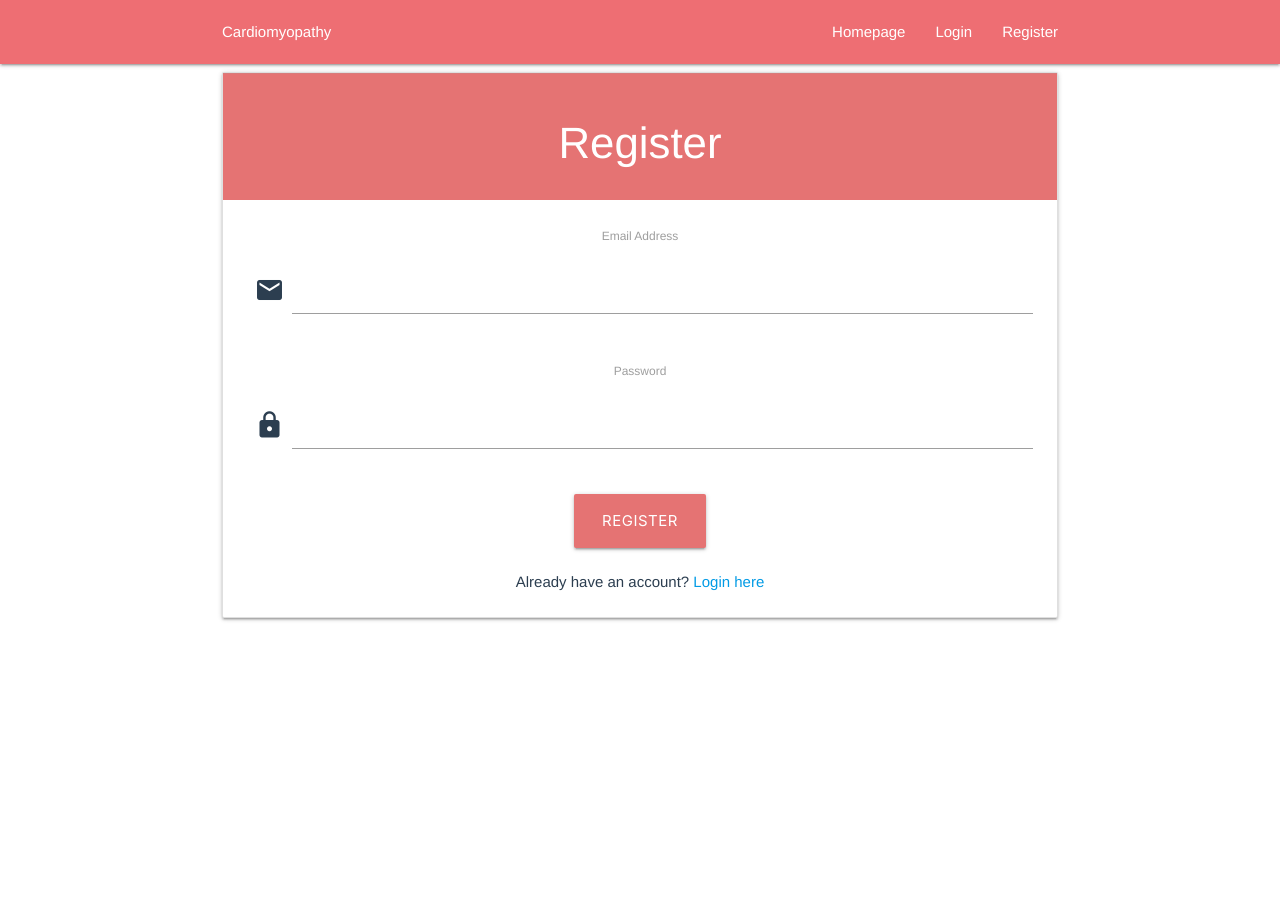
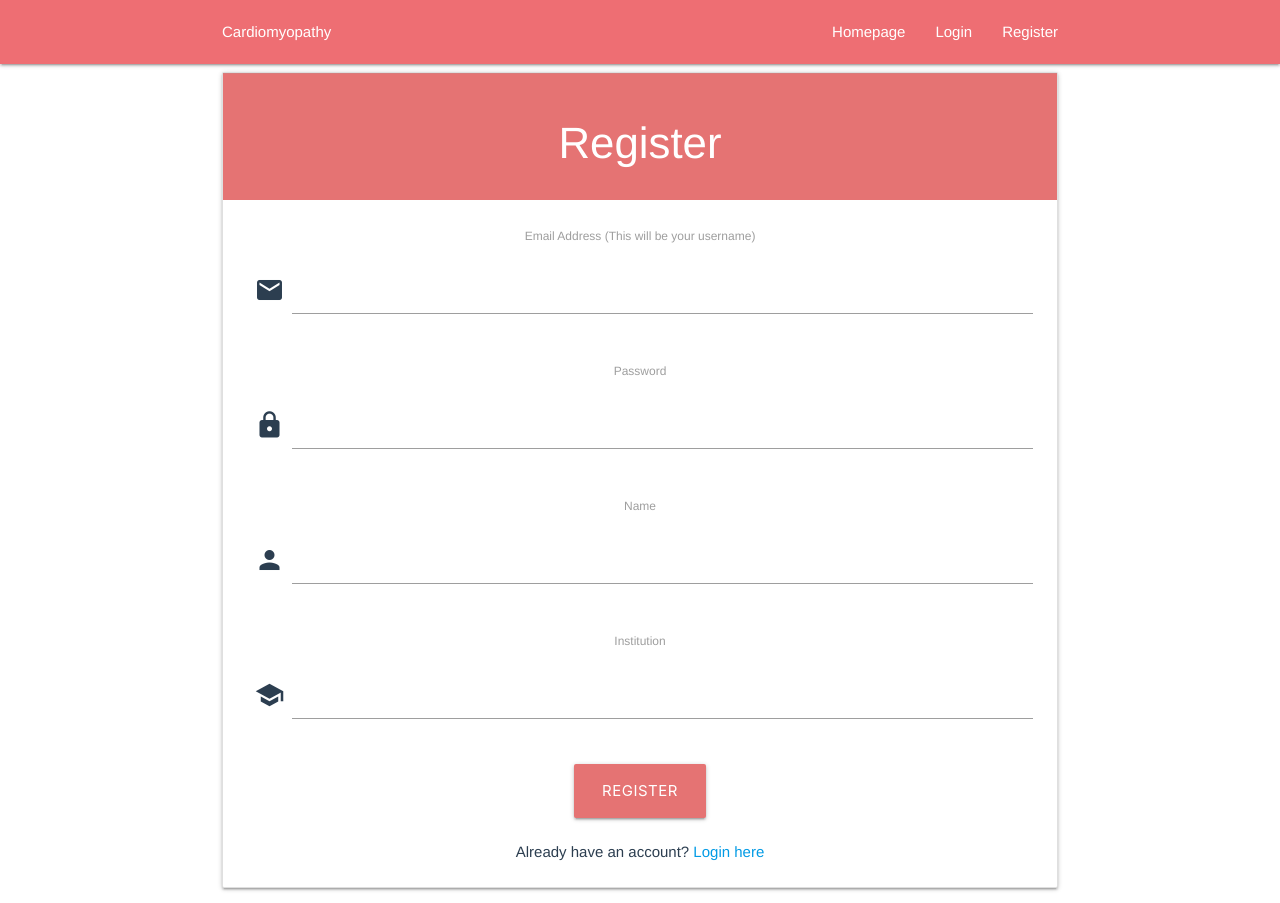
Before and after one commit to jiedwards/cardiomyopathy_app_project, a Vue app: page /register in a window 1280 px wide. Before the commit the page ends 800 px from the top, so only its background shows below. Built offline with nearby package versions, Linux system fonts and the light colour scheme; no server answers.

Commit message:
implemented additional information on registration form

```diff
--- a/src/views/Register.vue
+++ b/src/views/Register.vue
@@ -7,7 +7,7 @@
         </div>
         <form @submit.prevent="Register">
           <div class="card-content">
-            <label for="email">Email Address</label>
+            <label for="email">Email Address (This will be your username)</label>
             <div class="input-field">
               <i class="material-icons prefix">email</i>
               <input type="email" id="email" v-model="email" />
@@ -19,6 +19,21 @@
               <input type="password" id="password" v-model="password" />
             </div>
             <br />
+
+            <label for="email">Name</label>
+            <div class="input-field">
+              <i class="material-icons prefix">person</i>
+              <input type="text" id="name" v-model="name" required/>
+            </div>
+            <br />
+
+            <label for="institution">Institution</label>
+            <div class="input-field">
+              <i class="material-icons prefix">school</i>
+              <input type="text" id="institution" v-model="institution" required/>
+            </div>
+            <br />
+
             <div class="form-field">
               <button v-on:click="register" class="btn-large red lighten-2">
                 Register
@@ -40,12 +55,15 @@
 <script>
 import { ref } from "vue";
 import firebase from "../utils/firebase";
+const db = firebase.firestore();
 
 export default {
   data() {
     return {
       email: ref(""),
       password: ref(""),
+      name: ref(""),
+      institution: ref("")
     };
   },
   methods: {
@@ -53,8 +71,20 @@ export default {
       firebase
         .auth()
         .createUserWithEmailAndPassword(this.email, this.password)
-        .then(() => {
-          this.$router.push('/dashboard');
+        .then((data) => {
+          db.collection("users")
+            .add({
+              user_id : data.user.uid,
+              email : this.email,
+              name : this.name,
+              institution : this.institution,
+              date_created : new Date(),
+              date_modified : new Date()
+            })
+            .then(() => {
+              this.$router.push('/dashboard');
+            })
+            .catch((err) => alert(err.message));
         })
         .catch((err) => alert(err.message));
     },
```
